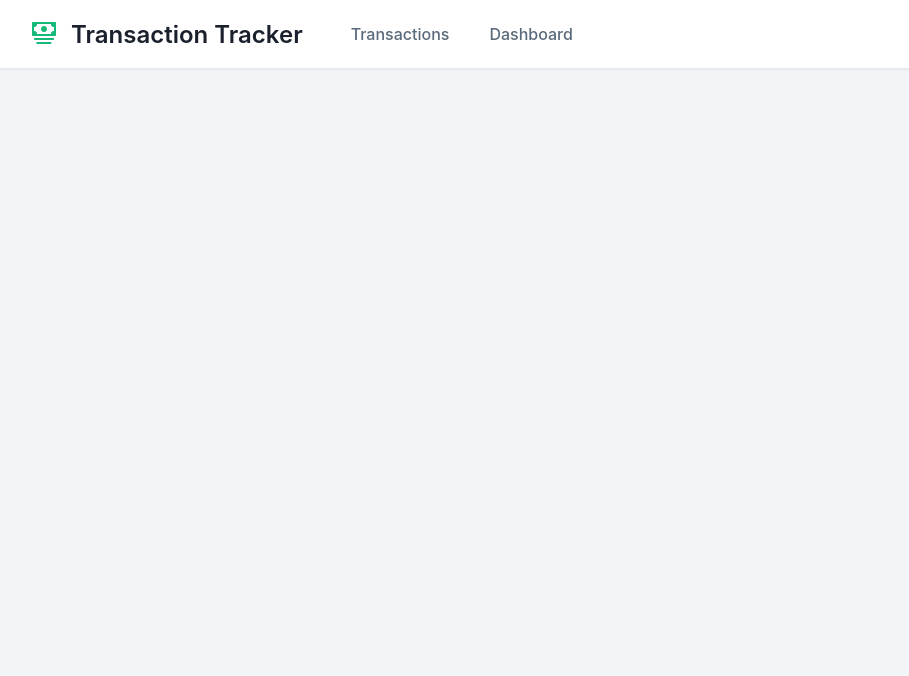
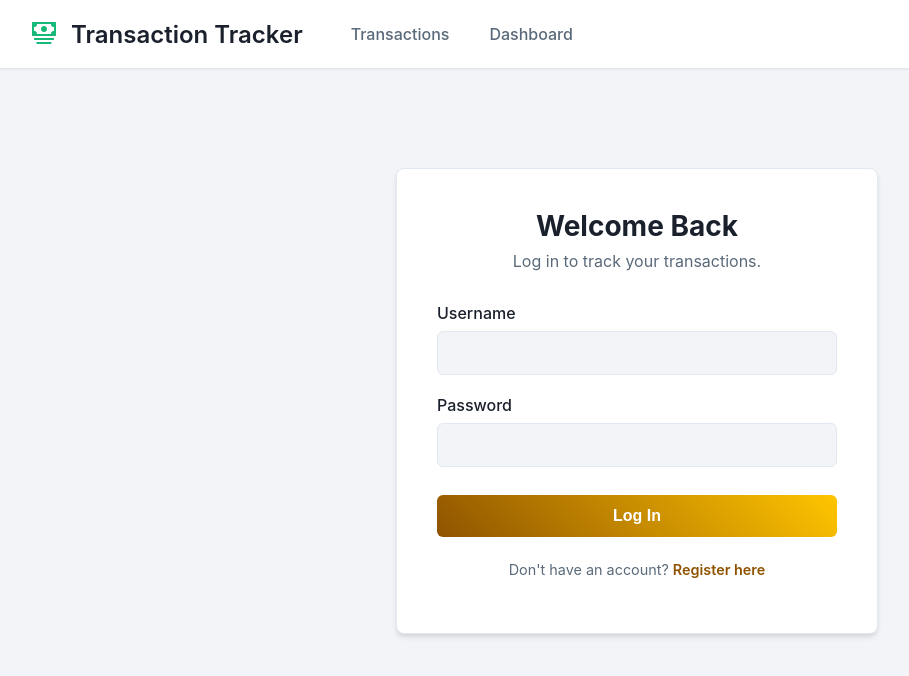
Before and after one commit to adamjohannes/transaction-tracker, a Vue app in the folder frontend/: page /login in a window 1280 px wide. Shown: the top 676 px of the page, without its empty margins (3-912 px from the left). Built offline with nearby package versions, Linux system fonts and the light colour scheme; no server answers.

Commit message:
refactor: update router to consider user auth

```diff
--- a/frontend/src/router/index.ts
+++ b/frontend/src/router/index.ts
@@ -1,5 +1,6 @@
-import { createRouter, createWebHistory } from 'vue-router'
-import TransactionsView from '@/views/TransactionsView.vue'
+import { createRouter, createWebHistory } from 'vue-router';
+import TransactionsView from '@/views/TransactionsView.vue';
+import { useAuthStore } from '@/stores/auth';
 
 const router = createRouter({
   history: createWebHistory(import.meta.env.BASE_URL),
@@ -8,13 +9,41 @@ const router = createRouter({
       path: '/',
       name: 'transactions',
       component: TransactionsView,
+      meta: { requiresAuth: true },
     },
     {
       path: '/dashboard',
       name: 'dashboard',
       component: () => import('@/views/DashboardView.vue'),
+      meta: { requiresAuth: true },
+    },
+    {
+      path: '/login',
+      name: 'login',
+      component: () => import('@/views/LoginView.vue'),
+      meta: { requiresGuest: true },
+    },
+    {
+      path: '/register',
+      name: 'register',
+      component: () => import('@/views/RegisterView.vue'),
+      meta: { requiresGuest: true },
     },
   ],
-})
+});
+router.beforeEach((to, from, next) => {
+  const authStore = useAuthStore();
 
-export default router
+  if (to.meta.requiresAuth && !authStore.isLoggedIn) {
+    // Redirect to login if route requires auth and user is not logged in
+    next({ name: 'login' });
+  } else if (to.meta.requiresGuest && authStore.isLoggedIn) {
+    // Redirect to home if route is for guests and user is logged in
+    next({ name: 'transactions' });
+  } else {
+    // Otherwise, allow navigation
+    next();
+  }
+});
+
+export default router;
```
